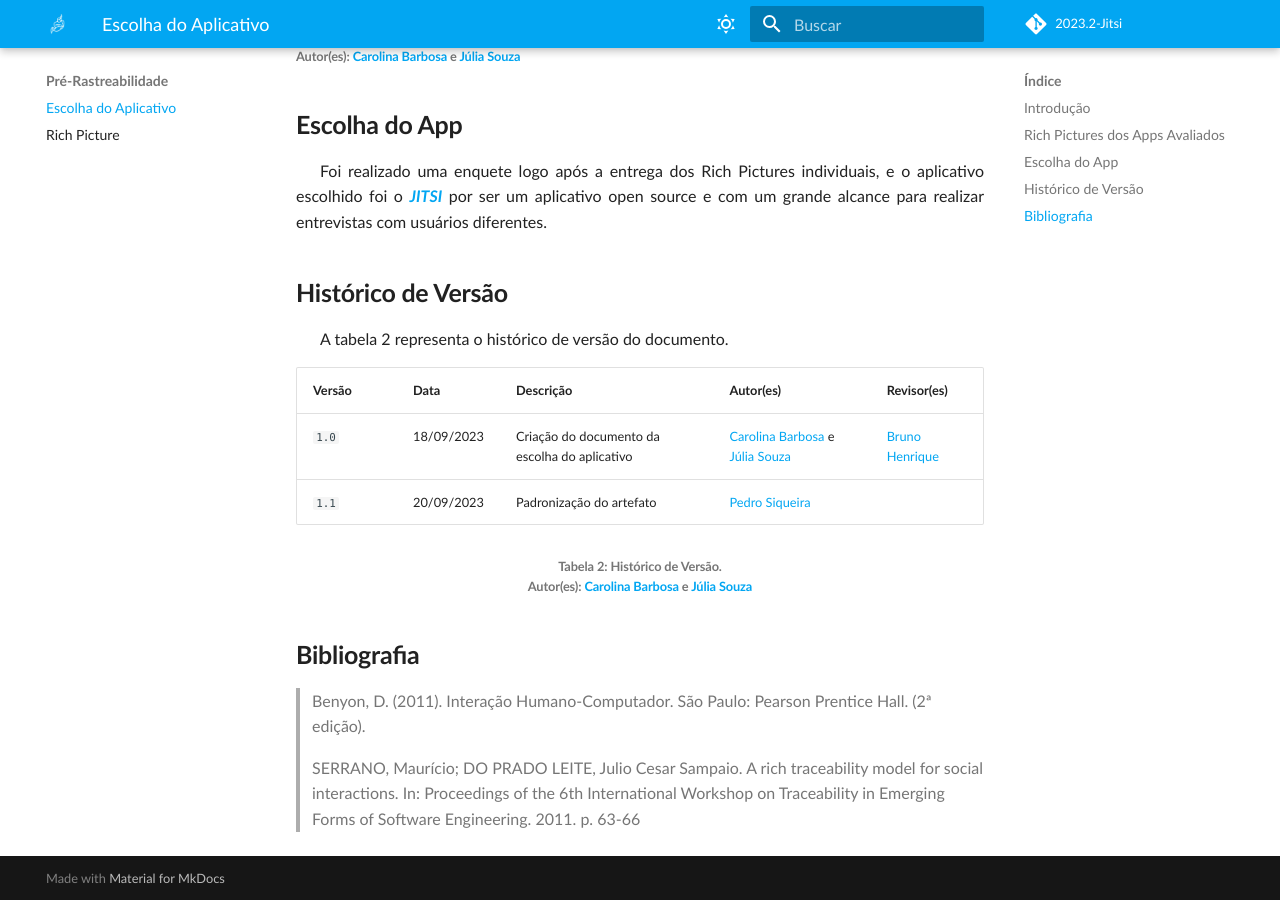
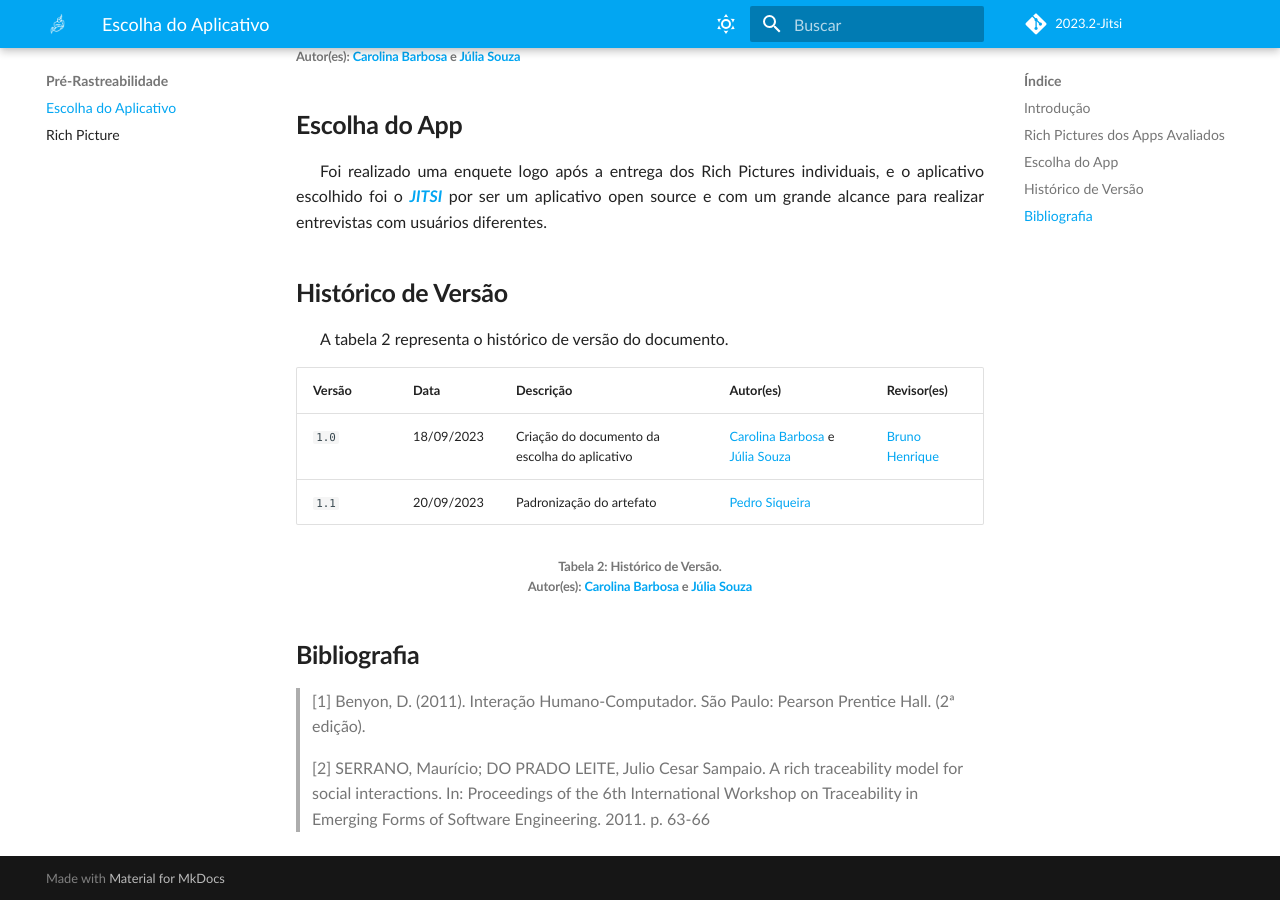
Before and after one commit to Requisitos-de-Software/2023.2-Jitsi, an MkDocs documentation site: the page built from docs/PreRastreabilidade/AppEscolhido.md, in a window 1280 px wide and 900 px high, scrolled down 812 px. Built offline with MkDocs 1.6.1 and Material for MkDocs 9.7.7, drawn with Linux system fonts in a browser that asks for light colours; some web fonts are replaced; comment, search, counter and statistics services are not loaded.

```diff
--- a/docs/PreRastreabilidade/AppEscolhido.md
+++ b/docs/PreRastreabilidade/AppEscolhido.md
@@ -43,6 +43,6 @@
 </center>
 
 ## **Bibliografia**
-> Benyon, D. (2011). Interação Humano-Computador. São Paulo: Pearson Prentice Hall. (2ª edição).
+>[1] Benyon, D. (2011). Interação Humano-Computador. São Paulo: Pearson Prentice Hall. (2ª edição).
 
-> SERRANO, Maurício; DO PRADO LEITE, Julio Cesar Sampaio. A rich traceability model for social interactions. In: Proceedings of the 6th International Workshop on Traceability in Emerging Forms of Software Engineering. 2011. p. 63-66
+>[2] SERRANO, Maurício; DO PRADO LEITE, Julio Cesar Sampaio. A rich traceability model for social interactions. In: Proceedings of the 6th International Workshop on Traceability in Emerging Forms of Software Engineering. 2011. p. 63-66
```
Also changed, not shown: docs/Planejamento/ferramentas.md (+1 -1 lines), docs/Planejamento/metodologias.md (+34 -2 lines), docs/PreRastreabilidade/RichPicture.md (+2 -2 lines).
